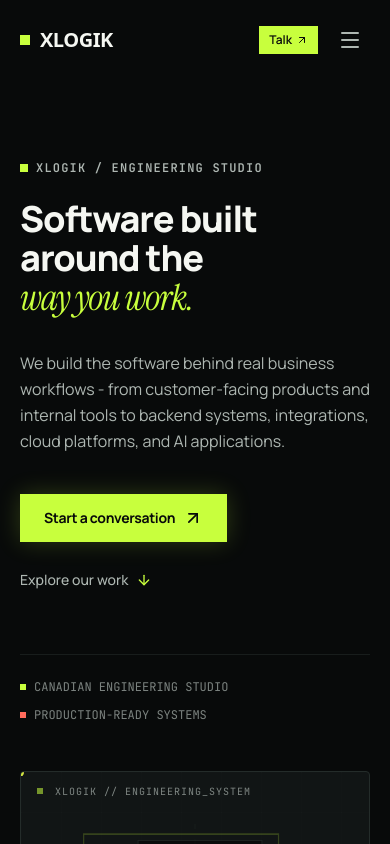
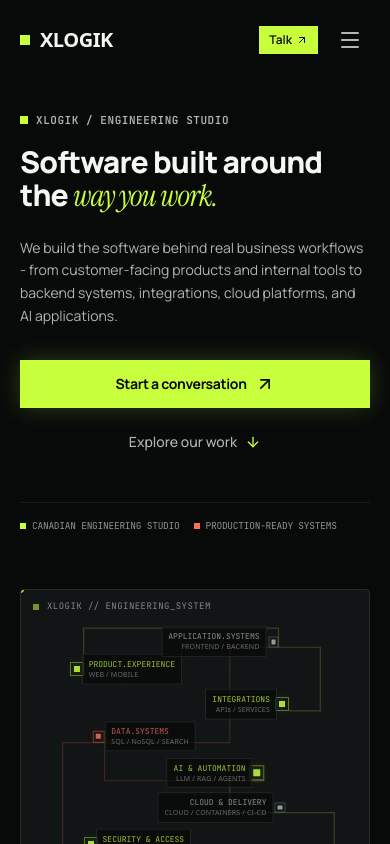
Before and after one commit to Xlogik-code/xlogik-site, a React (Vite) app: page / in a window 390 px wide. Shown: the top 844 px of the page. Built offline with nearby package versions, Linux system fonts and the light colour scheme.

Commit message:
refactor: improve hero layout responsiveness and clean up mobile navbar

```diff
--- a/src/components/Hero.tsx
+++ b/src/components/Hero.tsx
@@ -10,65 +10,65 @@ export const Hero: React.FC<HeroProps> = ({ onStartConversation }) => {
   return (
     <section
       id="hero"
-      className="relative min-h-[100svh] pt-40 sm:pt-36 md:pt-32 lg:pt-[clamp(7.5rem,15vh,12rem)] pb-20 sm:pb-20 md:pb-16 lg:pb-[clamp(3rem,7vh,8rem)] bg-[#080A0A] overflow-hidden border-b border-[#181D1C]"
+      className="relative pt-28 pb-16 bg-[#080A0A] overflow-hidden border-b border-[#181D1C]"
     >
-      <div className="max-w-7xl mx-auto px-5 sm:px-8 lg:px-12">
+      <div className="max-w-7xl mx-auto px-5 sm:px-8 lg:px-12 w-full">
         {/* Asymmetric 12-Column Editorial Grid */}
-        <div className="grid grid-cols-1 lg:grid-cols-12 gap-12 lg:gap-8 items-center">
+        <div className="grid grid-cols-1 lg:grid-cols-12 gap-10 sm:gap-12 lg:gap-8 xl:gap-12 items-center">
 
           {/* Left / Editorial Content (Cols 1-7) */}
           <div className="lg:col-span-7 flex flex-col justify-center">
 
             {/* Small Technical Category Label */}
-            <div className="flex items-center gap-2 mb-6 lg:mb-4">
-              <span className="w-2 h-2 bg-[#C8FF3D] rounded-none" />
-              <span className="text-xs sm:text-sm font-mono-code font-semibold tracking-widest text-[#AEB7B2] uppercase">
+            <div className="flex items-center gap-2 mb-4 sm:mb-6 lg:mb-4">
+              <span className="w-2 h-2 bg-[#C8FF3D] rounded-none shrink-0" />
+              <span className="text-[11px] sm:text-xs md:text-sm font-mono-code font-semibold tracking-wider sm:tracking-widest text-[#AEB7B2] uppercase">
                 XLOGIK / ENGINEERING STUDIO
               </span>
             </div>
 
             {/* Headline */}
-            <h1 className="text-4xl sm:text-5xl md:text-6xl lg:text-[68px] leading-[1.08] tracking-[-0.03em] font-extrabold text-[#F5F7F2] mb-8 lg:mb-6">
+            <h1 className="text-3xl sm:text-5xl md:text-5xl lg:text-6xl xl:text-[68px] leading-[1.12] sm:leading-[1.08] tracking-[-0.03em] font-extrabold text-[#F5F7F2] mb-6 sm:mb-8 lg:mb-6 break-words">
               Software built around the{' '}
-              <span className="font-serif-editorial italic font-normal text-[#C8FF3D] inline-block">
+              <span className="font-serif-editorial italic font-normal text-[#C8FF3D] inline sm:inline-block">
                 way you work.
               </span>
             </h1>
 
             {/* Supporting Copy */}
-            <p className="text-base sm:text-lg lg:text-xl text-[#AEB7B2] font-normal leading-relaxed max-w-2xl mb-10 lg:mb-8">
+            <p className="text-sm sm:text-base md:text-lg lg:text-xl text-[#AEB7B2] font-normal leading-relaxed max-w-2xl mb-8 sm:mb-10 lg:mb-8">
               We build the software behind real business workflows - from customer-facing products and internal tools to backend systems, integrations, cloud platforms, and AI applications.
             </p>
 
             {/* CTAs */}
-            <div className="flex flex-wrap items-center gap-5 sm:gap-6">
+            <div className="flex flex-col sm:flex-row items-stretch sm:items-center gap-3.5 sm:gap-6">
               <button
                 onClick={onStartConversation}
                 id="hero-primary-cta"
-                className="group inline-flex items-center justify-center gap-2 px-6 sm:px-8 py-3.5 sm:py-4 bg-[#C8FF3D] text-[#080A0A] font-bold text-sm sm:text-base tracking-tight rounded-none hover:bg-[#d6ff66] transition-all duration-200 active:scale-[0.99] shadow-[0_0_24px_rgba(200,255,61,0.2)] cursor-pointer"
+                className="group inline-flex items-center justify-center gap-2 px-6 sm:px-8 py-3.5 sm:py-4 bg-[#C8FF3D] text-[#080A0A] font-bold text-sm sm:text-base tracking-tight rounded-none hover:bg-[#d6ff66] transition-all duration-200 active:scale-[0.99] shadow-[0_0_24px_rgba(200,255,61,0.2)] cursor-pointer w-full sm:w-auto"
               >
                 <span>Start a conversation</span>
-                <ArrowUpRight className="w-5 h-5 group-hover:translate-x-0.5 group-hover:-translate-y-0.5 transition-transform" />
+                <ArrowUpRight className="w-5 h-5 group-hover:translate-x-0.5 group-hover:-translate-y-0.5 transition-transform shrink-0" />
               </button>
 
               <a
                 href="#work"
                 id="hero-secondary-cta"
-                className="group inline-flex items-center gap-2 text-sm sm:text-base font-medium text-[#AEB7B2] hover:text-[#F5F7F2] py-2 transition-colors duration-200"
+                className="group inline-flex items-center justify-center gap-2 text-sm sm:text-base font-medium text-[#AEB7B2] hover:text-[#F5F7F2] py-2.5 sm:py-2 transition-colors duration-200 w-full sm:w-auto"
               >
                 <span>Explore our work</span>
-                <ArrowDown className="w-4 h-4 text-[#C8FF3D] group-hover:translate-y-1 transition-transform" />
+                <ArrowDown className="w-4 h-4 text-[#C8FF3D] group-hover:translate-y-1 transition-transform shrink-0" />
               </a>
             </div>
 
             {/* Micro Technical Index Line */}
-            <div className="mt-14 pt-6 lg:mt-8 lg:pt-4 border-t border-[#181D1C] flex flex-wrap items-center gap-x-8 gap-y-3 text-xs font-mono-code text-[#AEB7B2]/70">
-              <div className="flex items-center gap-2">
-                <span className="w-1.5 h-1.5 bg-[#C8FF3D] rounded-none" />
+            <div className="mt-10 sm:mt-14 lg:mt-8 pt-4 sm:pt-6 lg:pt-4 border-t border-[#181D1C] flex items-center flex-nowrap gap-x-3.5 sm:gap-x-6 md:gap-x-8 text-[8.5px] min-[360px]:text-[9.5px] min-[400px]:text-[10px] sm:text-xs font-mono-code text-[#AEB7B2]/80 tracking-tight sm:tracking-normal whitespace-nowrap">
+              <div className="flex items-center gap-1.5 sm:gap-2 shrink-0">
+                <span className="w-1.5 h-1.5 bg-[#C8FF3D] rounded-none shrink-0" />
                 <span>CANADIAN ENGINEERING STUDIO</span>
               </div>
-              <div className="flex items-center gap-2">
-                <span className="w-1.5 h-1.5 bg-[#FF6B5C] rounded-none" />
+              <div className="flex items-center gap-1.5 sm:gap-2 shrink-0">
+                <span className="w-1.5 h-1.5 bg-[#FF6B5C] rounded-none shrink-0" />
                 <span>PRODUCTION-READY SYSTEMS</span>
               </div>
               {/* <div className="flex items-center gap-2">
@@ -79,7 +79,7 @@ export const Hero: React.FC<HeroProps> = ({ onStartConversation }) => {
           </div>
 
           {/* Right / Hero Technical Composition (Cols 8-12) */}
-          <div className="lg:col-span-5 relative w-full">
+          <div className="lg:col-span-5 relative w-full mt-4 lg:mt-0">
             <HeroVisual />
           </div>
 
--- a/src/components/HeroVisual.tsx
+++ b/src/components/HeroVisual.tsx
@@ -16,7 +16,7 @@ const NODES: NodePoint[] = [
   { id: 'n2', label: 'APPLICATION.SYSTEMS', x: 74, y: 18, type: 'graphite', subText: 'FRONTEND / BACKEND', radius: 3, labelAlign: 'left' },
   { id: 'n3', label: 'INTEGRATIONS', x: 77, y: 38, type: 'chartreuse', subText: 'APIs / SERVICES', radius: 4, labelAlign: 'left' },
   { id: 'n4', label: 'DATA.SYSTEMS', x: 24, y: 48, type: 'coral', subText: 'SQL / NoSQL / SEARCH', radius: 3.5, labelAlign: 'right' },
-  { id: 'n5', label: 'AI & AUTOMATION', x: 70, y: 60, type: 'chartreuse', subText: 'LLM / RAG / AGENTS', radius: 4.5, labelAlign: 'right' },
+  { id: 'n5', label: 'AI & AUTOMATION', x: 70, y: 60, type: 'chartreuse', subText: 'LLM / RAG / AGENTS', radius: 4.5, labelAlign: 'left' },
   { id: 'n6', label: 'CLOUD & DELIVERY', x: 76, y: 70, type: 'graphite', subText: 'CLOUD / CONTAINERS / CI-CD', radius: 3, labelAlign: 'left' },
   { id: 'n7', label: 'SECURITY & ACCESS', x: 22, y: 82, type: 'chartreuse', subText: 'AUTH / RBAC / DATA', radius: 4, labelAlign: 'right' }
 ];
@@ -43,6 +43,15 @@ export const HeroVisual: React.FC = () => {
     setMousePos({ x, y });
   };
 
+  const handleTouchMove = (e: React.TouchEvent<HTMLDivElement>) => {
+    if (!containerRef.current || e.touches.length === 0) return;
+    const rect = containerRef.current.getBoundingClientRect();
+    const touch = e.touches[0];
+    const x = Math.max(0, Math.min(1, (touch.clientX - rect.left) / rect.width));
+    const y = Math.max(0, Math.min(1, (touch.clientY - rect.top) / rect.height));
+    setMousePos({ x, y });
+  };
+
   const handleMouseLeave = () => {
     setMousePos({ x: 0.5, y: 0.5 });
     setActiveNode(null);
@@ -57,7 +66,9 @@ export const HeroVisual: React.FC = () => {
       ref={containerRef}
       onMouseMove={handleMouseMove}
       onMouseLeave={handleMouseLeave}
-      className="relative w-full h-[clamp(440px,calc(100svh-300px),520px)] sm:h-[clamp(460px,calc(100svh-240px),580px)] lg:h-[clamp(480px,calc(100svh-250px),620px)] bg-[#111515] border border-[#242C2A] rounded-sm overflow-hidden select-none transition-all duration-300"
+      onTouchMove={handleTouchMove}
+      onTouchEnd={handleMouseLeave}
+      className="relative w-full h-[320px] xs:h-[360px] sm:h-[420px] md:h-[460px] lg:h-[500px] xl:h-[560px] bg-[#111515] border border-[#242C2A] rounded-sm overflow-hidden select-none transition-all duration-300 touch-pan-y"
       id="hero-technical-canvas"
     >
       {/* Blueprint Grid Layer */}
@@ -69,21 +80,21 @@ export const HeroVisual: React.FC = () => {
       />
 
       {/* Structural Framing & Coordinate Calibrations */}
-      <div className="absolute top-3 left-4 text-[10px] font-mono-code text-[#AEB7B2]/70 flex items-center gap-3">
-        <span className="inline-block w-1.5 h-1.5 bg-[#C8FF3D] animate-pulse rounded-none" />
-        <span className="tracking-widest">XLOGIK // ENGINEERING_SYSTEM</span>
+      <div className="absolute top-2.5 sm:top-3 left-3 sm:left-4 text-[9px] sm:text-[10px] font-mono-code text-[#AEB7B2]/70 flex items-center gap-2 sm:gap-3">
+        <span className="inline-block w-1.5 h-1.5 bg-[#C8FF3D] animate-pulse rounded-none shrink-0" />
+        <span className="tracking-wider sm:tracking-widest">XLOGIK // ENGINEERING_SYSTEM</span>
       </div>
 
-      <div className="absolute top-3 right-4 text-[10px] font-mono-code text-[#AEB7B2]/60 hidden sm:block">
+      <div className="absolute top-2.5 sm:top-3 right-3 sm:right-4 text-[9px] sm:text-[10px] font-mono-code text-[#AEB7B2]/60 hidden sm:block">
         WEB / MOBILE / BACKEND / AI
       </div>
 
-      <div className="absolute bottom-3 left-4 text-[10px] font-mono-code text-[#AEB7B2]/60 flex items-center gap-4">
+      <div className="absolute bottom-2.5 sm:bottom-3 left-3 sm:left-4 text-[9px] sm:text-[10px] font-mono-code text-[#AEB7B2]/60 flex items-center gap-3 sm:gap-4">
         <span>SYSTEM: <strong className="text-[#C8FF3D] font-normal">ACTIVE</strong></span>
         <span className="hidden sm:inline">MODE: ENGINEERING</span>
       </div>
 
-      <div className="absolute bottom-3 right-4 text-[10px] font-mono-code text-[#AEB7B2]/60 text-right">
+      <div className="absolute bottom-2.5 sm:bottom-3 right-3 sm:right-4 text-[9px] sm:text-[10px] font-mono-code text-[#AEB7B2]/60 text-right">
         XLOGIK_SYSTEM_MAP
       </div>
 
@@ -218,14 +229,14 @@ export const HeroVisual: React.FC = () => {
 
               {/* Minimal technical label tag */}
               <div
-                className={`absolute ${node.labelAlign === 'left' ? 'right-4 text-right' : 'left-4'} top-1/2 -translate-y-1/2 whitespace-nowrap px-2.5 py-1.5 bg-[#080A0A]/90 border border-[#242C2A] text-[9px] font-mono-code transition-all duration-200 ${
-                  isHovered || isProximity ? `opacity-100 ${node.labelAlign === 'left' ? '-translate-x-1' : 'translate-x-1'}` : 'opacity-75'
+                className={`absolute ${node.labelAlign === 'left' ? 'right-3 sm:right-4 text-right' : 'left-3 sm:left-4'} top-1/2 -translate-y-1/2 whitespace-nowrap px-1.5 sm:px-2.5 py-1 sm:py-1.5 bg-[#080A0A]/90 border border-[#242C2A] text-[8px] sm:text-[9px] font-mono-code transition-all duration-200 ${
+                  isHovered || isProximity ? `opacity-100 ${node.labelAlign === 'left' ? '-translate-x-1' : 'translate-x-1'}` : 'opacity-75 sm:opacity-80'
                 }`}
               >
                 <div className={`leading-tight ${textColor}`}>
                   {node.label}
                 </div>
-                <div className="mt-1 text-[8px] text-[#AEB7B2]/70 font-sans tracking-wide leading-tight">
+                <div className="mt-0.5 sm:mt-1 text-[7px] sm:text-[8px] text-[#AEB7B2]/70 font-sans tracking-wide leading-tight">
                   {node.subText}
                 </div>
               </div>
--- a/src/components/Navbar.tsx
+++ b/src/components/Navbar.tsx
@@ -135,7 +135,6 @@ export const Navbar: React.FC<NavbarProps> = ({ onOpenContact }) => {
                 className="text-lg font-medium text-[#AEB7B2] hover:text-[#C8FF3D] transition-colors py-1 flex items-center justify-between"
               >
                 <span>{link.name}</span>
-                <span className="text-xs font-mono-code text-[#AEB7B2]/40">#0{navLinks.indexOf(link) + 1}</span>
               </a>
             ))}
           </nav>
```
